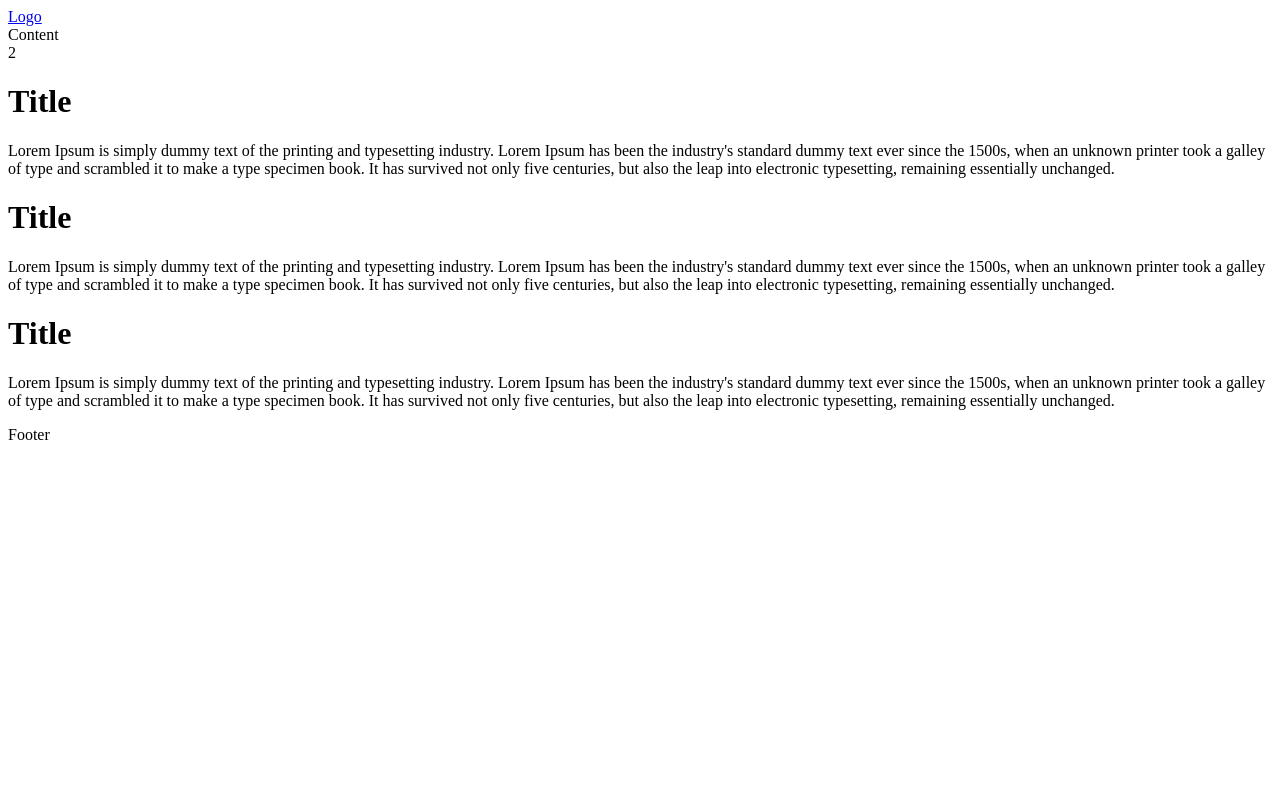
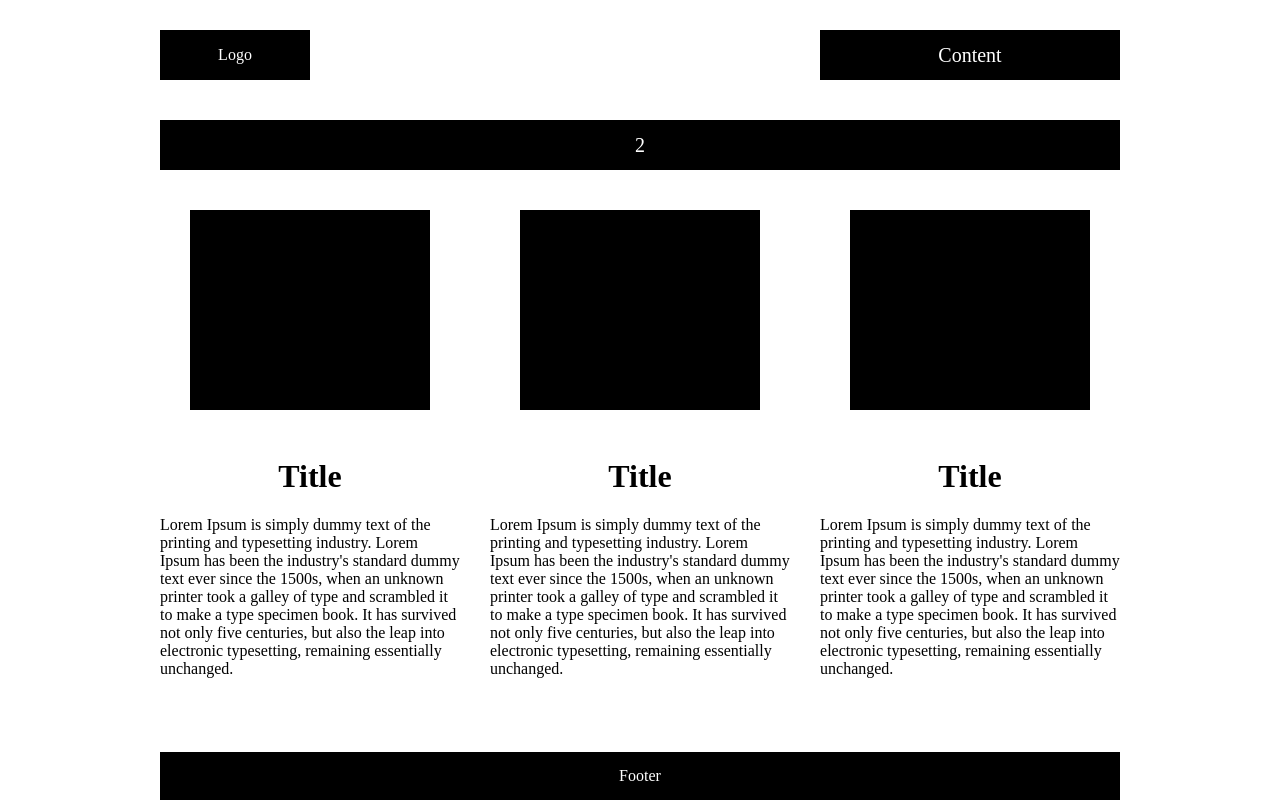
Before and after one commit to Alex945945/Flex-3-screen-mode, a plain HTML site: page index.html in a window 1280 px wide. Drawn offline with Linux system fonts and the light colour scheme.

Commit message:
Link css

```diff
--- a/index.html
+++ b/index.html
@@ -2,7 +2,7 @@
 <html lang="en">
   <head>
     <meta charset="UTF-8" />
-    <link rel="stylesheet" href="index1.css" />
+    <link rel="stylesheet" href="index.css" />
     <title>Document</title>
   </head>
   <body>
```
